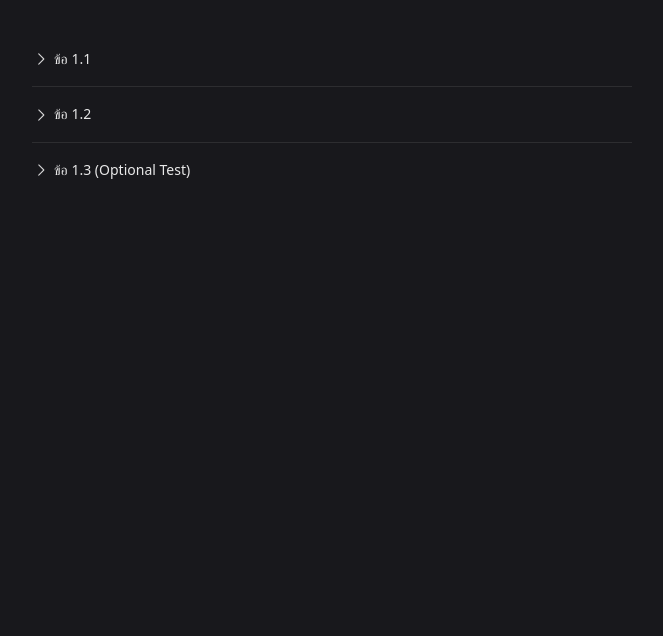
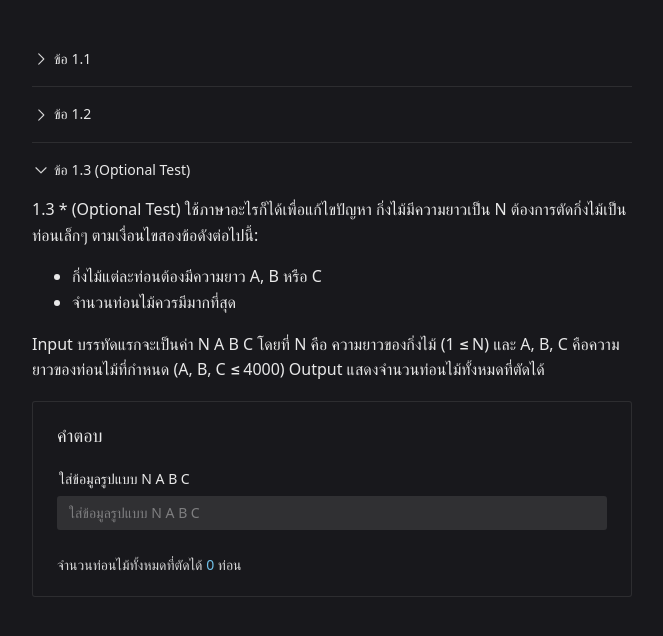
Before and after one commit to 9mudontwork/fullstack-exam-pdkm, a Vue app in the folder solve-problem/: page / in a window 1280 px wide. Shown: the top 636 px of the page, without its empty margins (308-971 px from the left). Built offline with nearby package versions, Linux system fonts and the light colour scheme.

Commit message:
- ข้อสามที่พอคิดได้ในตอนนี้  commit ไว้กันหาย ถามโจทมันก็แก้ไข แต่พอเลขอื่นๆ ดันพัง

```diff
--- a/solve-problem/src/components/SolveProblem.vue
+++ b/solve-problem/src/components/SolveProblem.vue
@@ -1,7 +1,7 @@
 <template>
   <n-config-provider :theme="darkTheme" class="item-FK1RYbfX">
     <!-- :default-expanded-names="['1', '2', '3']" -->
-    <n-collapse>
+    <n-collapse :default-expanded-names="['3']">
       <!-- ===== 1 ===== -->
       <n-collapse-item title="ข้อ 1.1" name="1">
         <div>
@@ -83,24 +83,16 @@
         <div>
           <n-card title="คำตอบ">
             <n-space vertical>
-              <n-form :model="one.formValue" :rules="one.rules" ref="oneForm">
-                <n-form-item label="จำนวนหิน" path="rockCount">
-                  <n-input-number
-                    v-model:value="one.formValue.rockCount"
-                    min="1"
-                    placeholder="ใส่จำนวนหิน"
-                  />
-                </n-form-item>
-
-                <n-form-item label="ใส่หิน R G B" path="rockChar">
+              <n-form :model="three.formValue" :rules="three.rules" ref="threeForm">
+                <n-form-item label="ใส่ข้อมูลรูปแบบ N A B C" path="timberData">
                   <n-input
-                    v-model:value="one.formValue.rockChar"
-                    :placeholder="`ใส่หิน ${one.formValue.rockCount ?? 'x'} ก้อน`"
+                    v-model:value="three.formValue.rockChar"
+                    placeholder="ใส่ข้อมูลรูปแบบ N A B C"
                   />
                 </n-form-item>
               </n-form>
             </n-space>
-            มีจำนวนคู่หินที่มีสีเดียวกันติดอยู่ <n-text type="info">{{ one.answer }}</n-text> คู่
+            จำนวนท่อนไม้ทั้งหมดที่ตัดได้ <n-text type="info">{{ three.answer }}</n-text> ท่อน
           </n-card>
         </div>
       </n-collapse-item>
@@ -198,17 +190,6 @@
       ],
     },
     answer: ref(0),
-    handleSubmitOne(e) {
-      e.preventDefault()
-      one.oneForm.value.validate((errors) => {
-        console.log(errors)
-        if (!errors) {
-          console.log(errors)
-        } else {
-          console.log(errors)
-        }
-      })
-    },
   }
 
   watch([one.formValue], ([oldCount, newCount]) => {
@@ -249,21 +230,118 @@
       },
     },
     answer: ref(0),
-    handleSubmitOne(e) {
-      e.preventDefault()
-      one.oneForm.value.validate((errors) => {
-        console.log(errors)
-        if (!errors) {
-          console.log(errors)
-        } else {
-          console.log(errors)
-        }
-      })
-    },
   }
 
   watch([two.formValue], ([oldCount, newCount]) => {
     findTwoAnswer()
+  })
+
+  // 1.3 * (Optional Test) ใช้ภาษาอะไรก็ได้เพื่อแก้ไขปัญหา
+
+  // กิ่งไม้มีความยาวเป็น N ต้องการตัดกิ่งไม้เป็นท่อนเล็กๆ ตามเงื่อนไขสองข้อดังต่อไปนี้:
+
+  // กิ่งไม้แต่ละท่อนต้องมีความยาว A, B หรือ C
+  // จำนวนท่อนไม้ควรมีมากที่สุด
+  // Input บรรทัดแรกจะเป็นค่า N A B C โดยที่ N คือ ความยาวของกิ่งไม้ (1 ≤ N) และ A, B, C คือความยาวของท่อนไม้ที่กำหนด (A, B, C ≤ 4000) Output แสดงจำนวนท่อนไม้ทั้งหมดที่ตัดได้
+
+  /**
+   * Input
+   * 5 5 3 2
+   * Output
+   * 2
+   */
+
+  const findThreeAnswer = () => {
+    // const { timberData } = three.formValue
+
+    let defaultTimberData = [5, 2, 2, 2]
+    // let defaultTimberData = [3921, 17, 298, 107]
+    let defaultN = defaultTimberData[0]
+    let timberCount = 0
+
+    defaultTimberData.shift()
+    defaultTimberData.sort((a, b) => a - b)
+
+    let loopCount = 0
+
+    const calculateTimber = (timberData, N, timberCount) => {
+      loopCount += 1
+
+      let NLeft = N
+      let A = timberData[0]
+      let B = timberData[1]
+
+      console.log(`${loopCount} - เหลือ ${NLeft} ท่อน`)
+      console.log(`${loopCount} - ลองหารหาเศษด้วย ${A} เหลือเศษ ${NLeft % A} ท่อน`)
+
+      //   ถ้าเหลือ
+      if (NLeft % A != 0) {
+        console.log(`${loopCount} - เหลือ ${NLeft} ท่อน ลบ ${B} ออก 1 ท่อน`)
+
+        timberCount += 1
+        console.log(`${loopCount} - ตอนนี้มี ${B} อยู่ ${timberCount} ท่อน`)
+
+        return calculateTimber(timberData, NLeft - B, timberCount)
+      }
+      // ถ้าไม่เหลือ
+      else {
+        console.log(
+          `${loopCount} - สุดท้ายไม่เหลือเศษแล้ว เอาที่เหลือ ${NLeft} ท่อน หารกับ ${A} ได้ ${
+            NLeft / A
+          } ท่อน แล้วบวก ${timberCount} ท่อน จาก ${B}`
+        )
+        return Math.floor(NLeft / A) + timberCount
+      }
+    }
+
+    timberCount = calculateTimber(defaultTimberData, defaultN, timberCount)
+
+    three.answer.value = timberCount
+
+    // เอา comment consol.log ออกเฉยๆ
+    // let defaultTimberData = [3921, 17, 298, 107]
+    // let defaultN = defaultTimberData[0]
+    // let timberCount = 0
+
+    // defaultTimberData.shift()
+    // defaultTimberData.sort((a, b) => a - b)
+
+    // const calculateTimber = (timberData, N, timberCount) => {
+    //   let NLeft = N
+    //   let A = timberData[0]
+    //   let B = timberData[1]
+
+    //   if (NLeft % A != 0) {
+    //     timberCount += 1
+
+    //     return calculateTimber(timberData, NLeft - B, timberCount)
+    //   } else {
+    //     return Math.floor(NLeft / A) + timberCount
+    //   }
+    // }
+
+    // calculateTimber(defaultTimberData, defaultN, timberCount)
+  }
+
+  const three = {
+    threeForm,
+    formValue: reactive({
+      timberData: 0,
+    }),
+    rules: {
+      timberData: {
+        message: 'กรุณาใส่จำนวนเงิน',
+        trigger: ['blur', 'input', 'change'],
+        validator: (rule, value) => {
+          return value >= 1
+        },
+      },
+    },
+    answer: ref(0),
+  }
+
+  watch([three.formValue], ([oldCount, newCount]) => {
+    findThreeAnswer()
   })
 </script>
 
```
